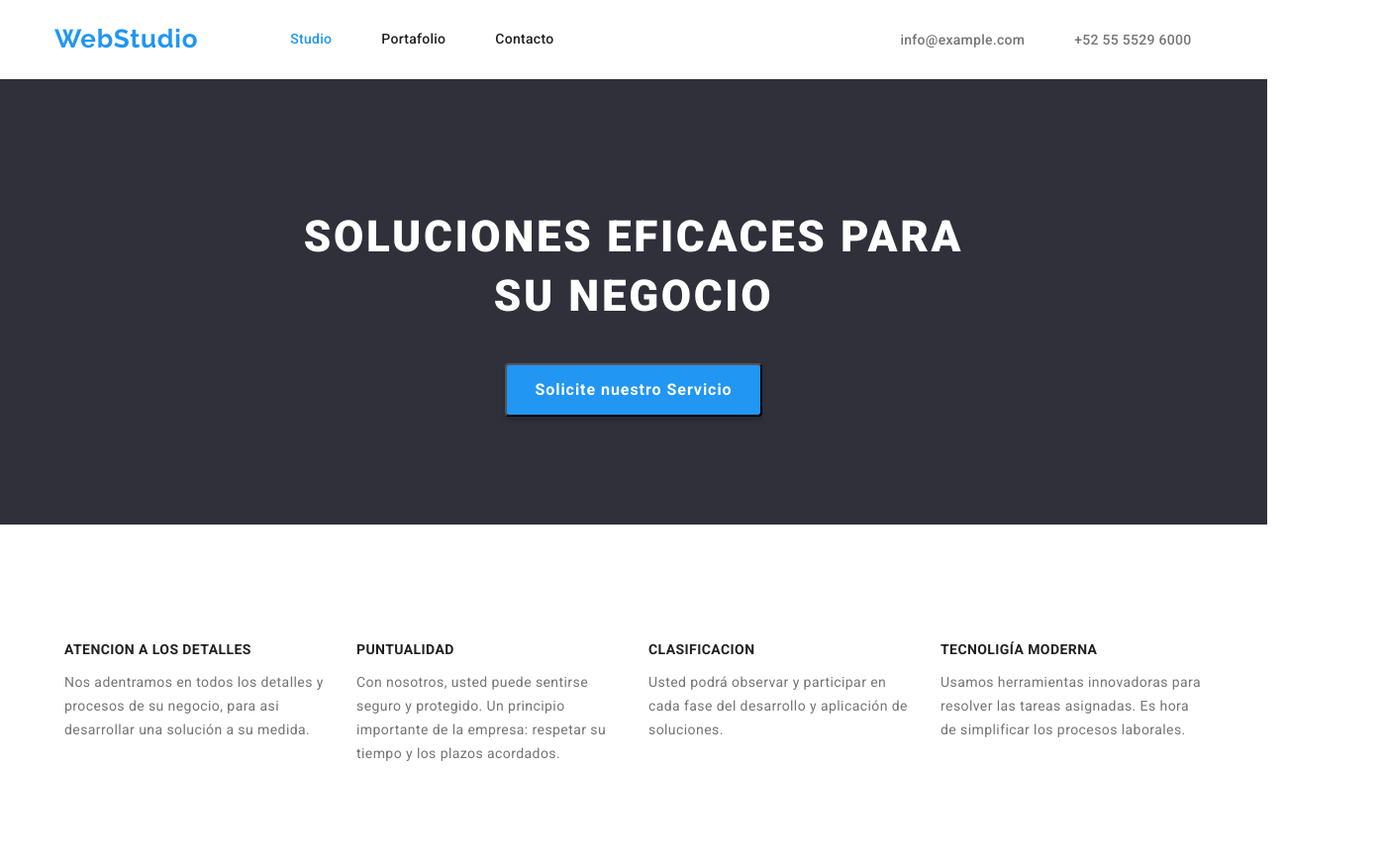
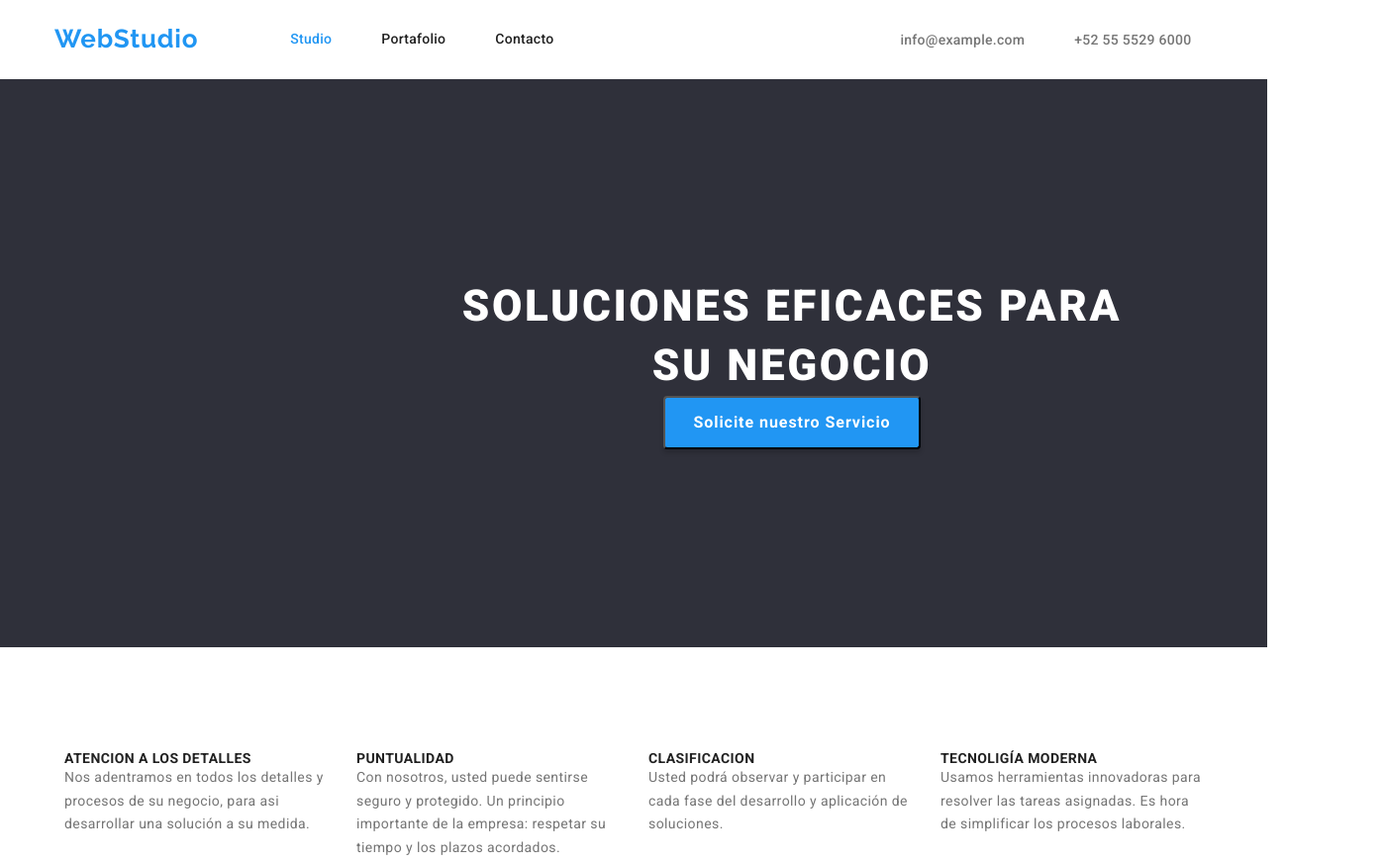
Before and after one commit to Criss9005/goit-markup-hw-03, a plain HTML site: page index.html in a window 1280 px wide. Shown: the top 872 px of the page at 99% size, 1400 px wide, since content can reach past the window. Drawn offline with Linux system fonts and the light colour scheme.

Commit message:
cambios realizados

```diff
--- a/css/styles.css
+++ b/css/styles.css
@@ -243,8 +243,7 @@ padding-bottom: 10px;
 
 .blackbackground2{
     background-color: var(--background-index) ;
-    height: 450px;
-}
+   }
 
 .colorw{
 
@@ -351,3 +350,19 @@ font-size: 36px;
 line-height: 42px;
 letter-spacing: 0.03em;
 }
+
+ul, ol, li {
+    margin: 0;
+    padding: 0;
+  }
+
+  h1, h2, h3, h4, h5, h6 {
+    margin: 0;
+  }
+
+  p {
+    margin: 0;
+  }
+  .heroe{
+    padding: 200px;
+  }
--- a/index.html
+++ b/index.html
@@ -42,7 +42,7 @@
   </header>
 
   <main>
-    <section class="section blackbackground2">
+    <section class="section blackbackground2 heroe">
       <div class="container service-container">
         <h1 class="colorw">SOLUCIONES EFICACES PARA <br>SU NEGOCIO</h1>
         <button type="button" class="button butt pointer">Solicite nuestro Servicio</button>
```
Also changed, not shown: portafolio.html (+1 -1 lines).
